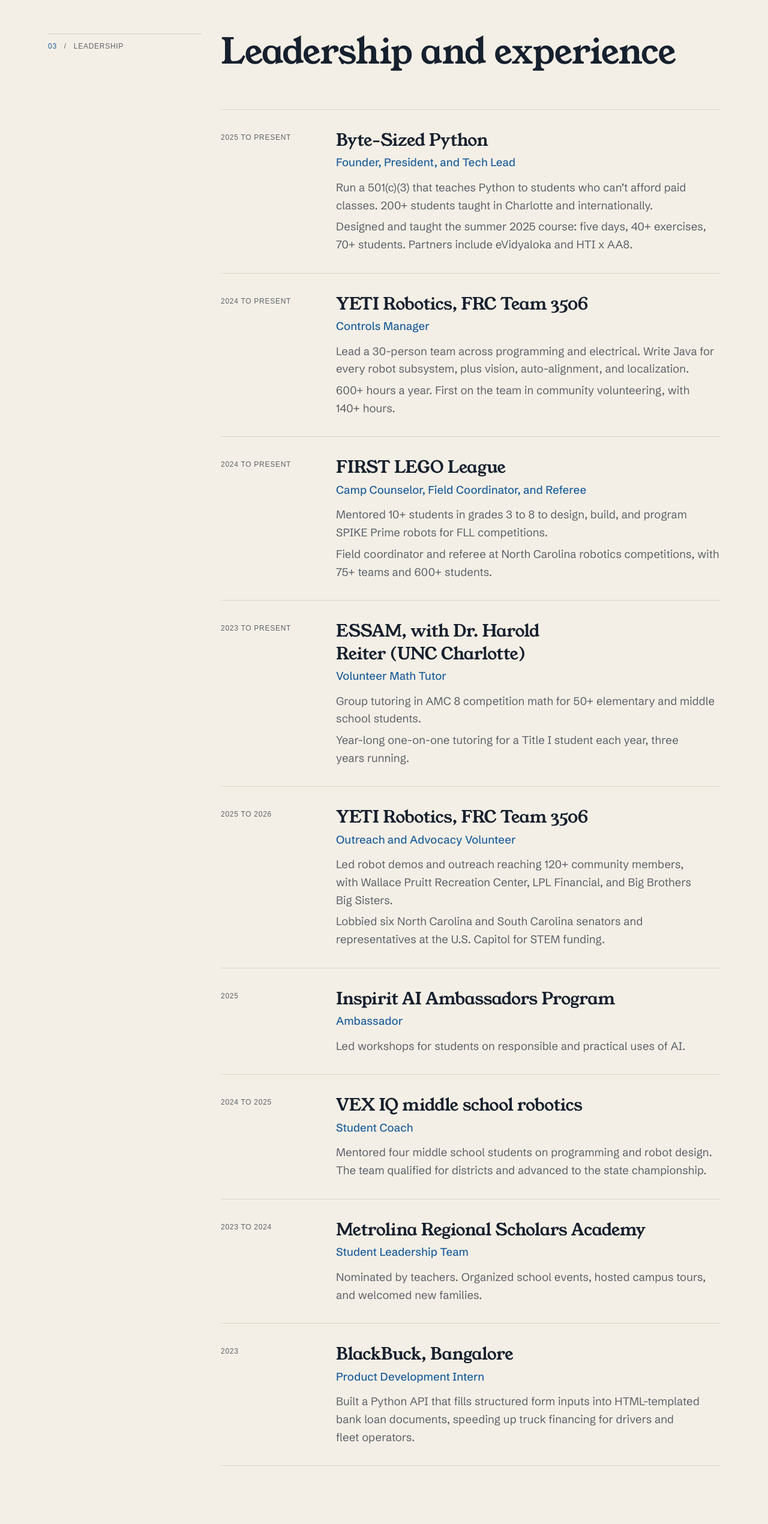
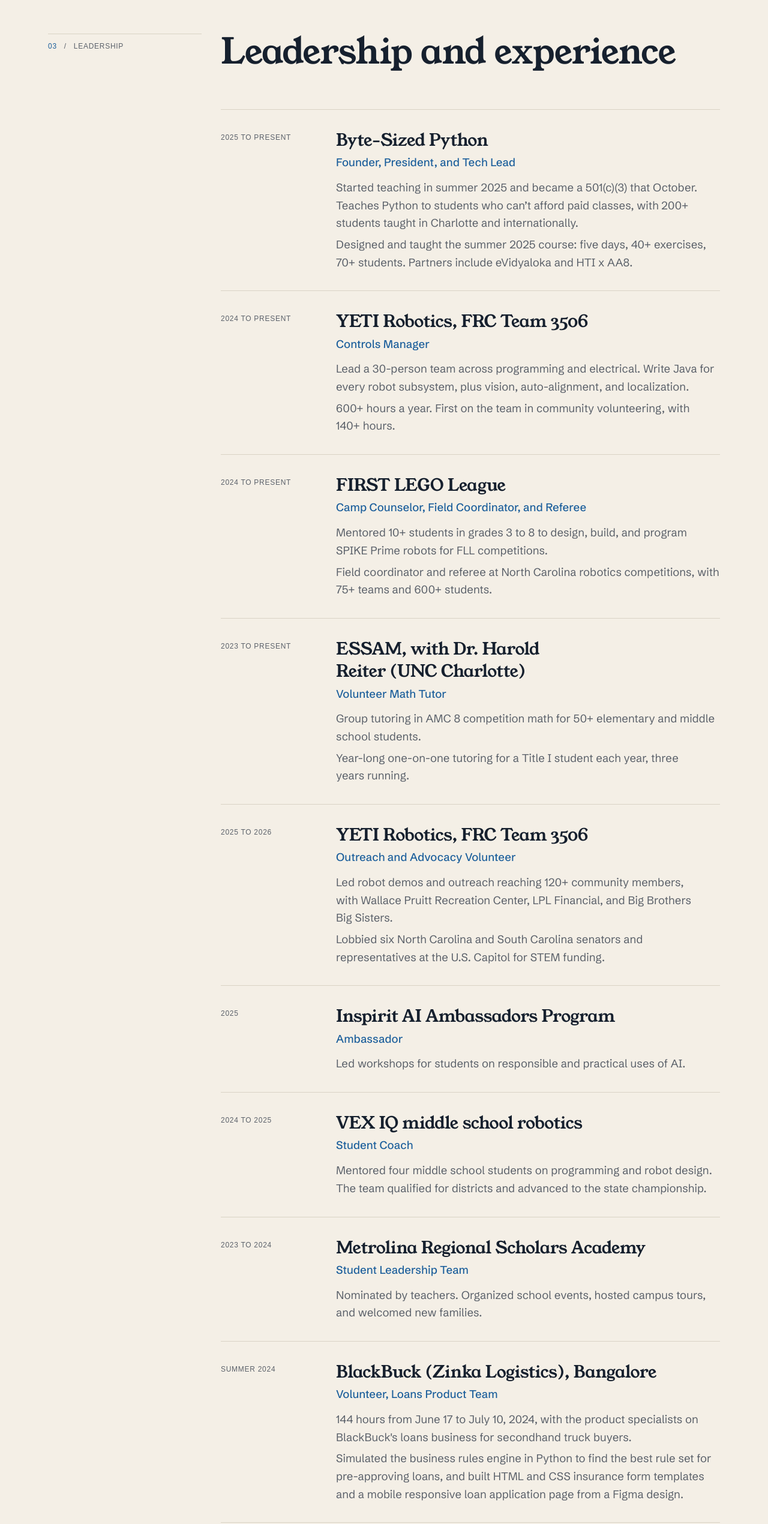
Before and after one commit to taran-duba/taran-duba.github.io, a Next.js app: page / in a window 1280 px wide. Shown: the part 6705-9245 px from the top of the page at 60% size. Built offline with nearby package versions, Linux system fonts and the light colour scheme; no server answers; a web font is replaced by a local one.

Commit message:
fixed inconsistencies in content

```diff
--- a/content/experience.ts
+++ b/content/experience.ts
@@ -16,7 +16,7 @@ export const experience: Experience[] = [
     organization: "Byte-Sized Python",
     years: "2025 to present",
     lines: [
-      "Run a 501(c)(3) that teaches Python to students who can’t afford paid classes. 200+ students taught in Charlotte and internationally.",
+      "Started teaching in summer 2025 and became a 501(c)(3) that October. Teaches Python to students who can’t afford paid classes, with 200+ students taught in Charlotte and internationally.",
       "Designed and taught the summer 2025 course: five days, 40+ exercises, 70+ students. Partners include eVidyaloka and HTI x AA8.",
     ],
     href: "/projects/byte-sized-python/",
@@ -79,11 +79,12 @@ export const experience: Experience[] = [
     lines: ["Nominated by teachers. Organized school events, hosted campus tours, and welcomed new families."],
   },
   {
-    role: "Product Development Intern",
-    organization: "BlackBuck, Bangalore",
-    years: "2023",
+    role: "Volunteer, Loans Product Team",
+    organization: "BlackBuck (Zinka Logistics), Bangalore",
+    years: "Summer 2024",
     lines: [
-      "Built a Python API that fills structured form inputs into HTML-templated bank loan documents, speeding up truck financing for drivers and fleet operators.",
+      "144 hours from June 17 to July 10, 2024, with the product specialists on BlackBuck's loans business for secondhand truck buyers.",
+      "Simulated the business rules engine in Python to find the best rule set for pre-approving loans, and built HTML and CSS insurance form templates and a mobile responsive loan application page from a Figma design.",
     ],
   },
 ];
```
